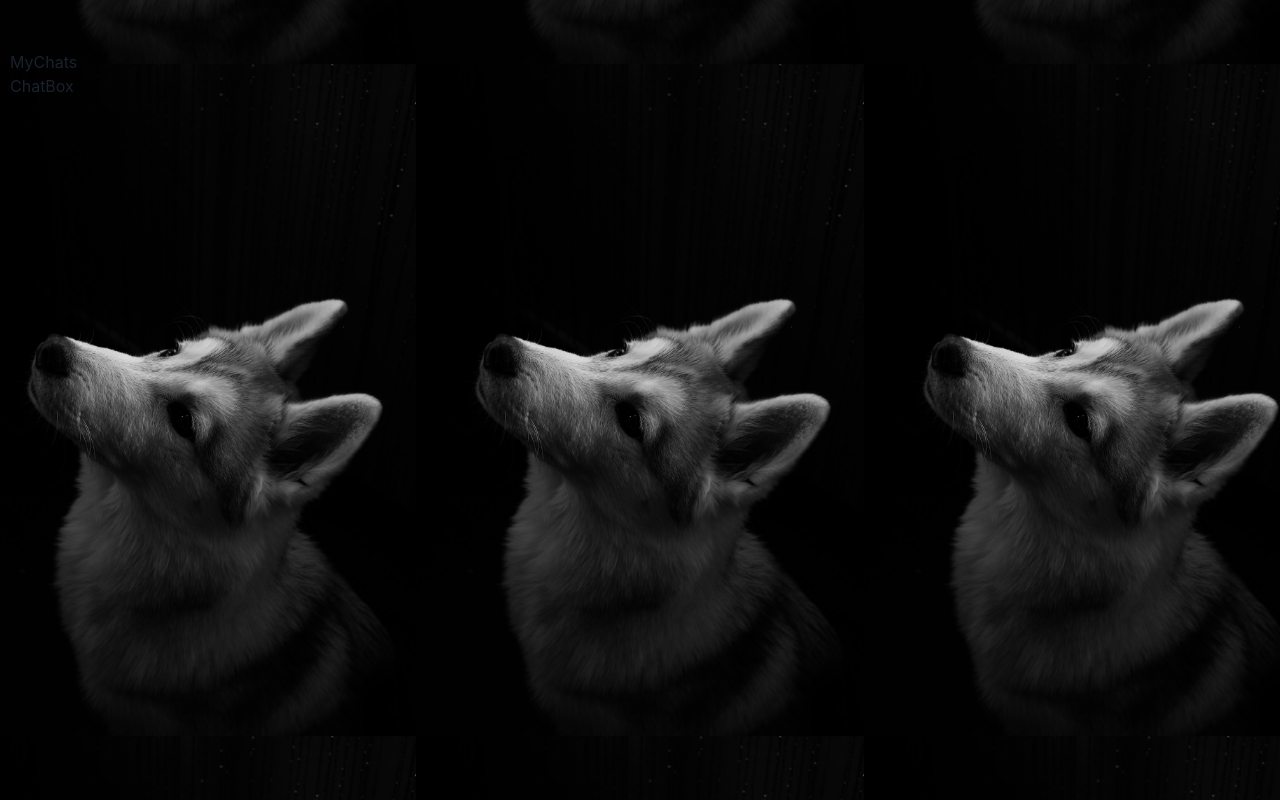
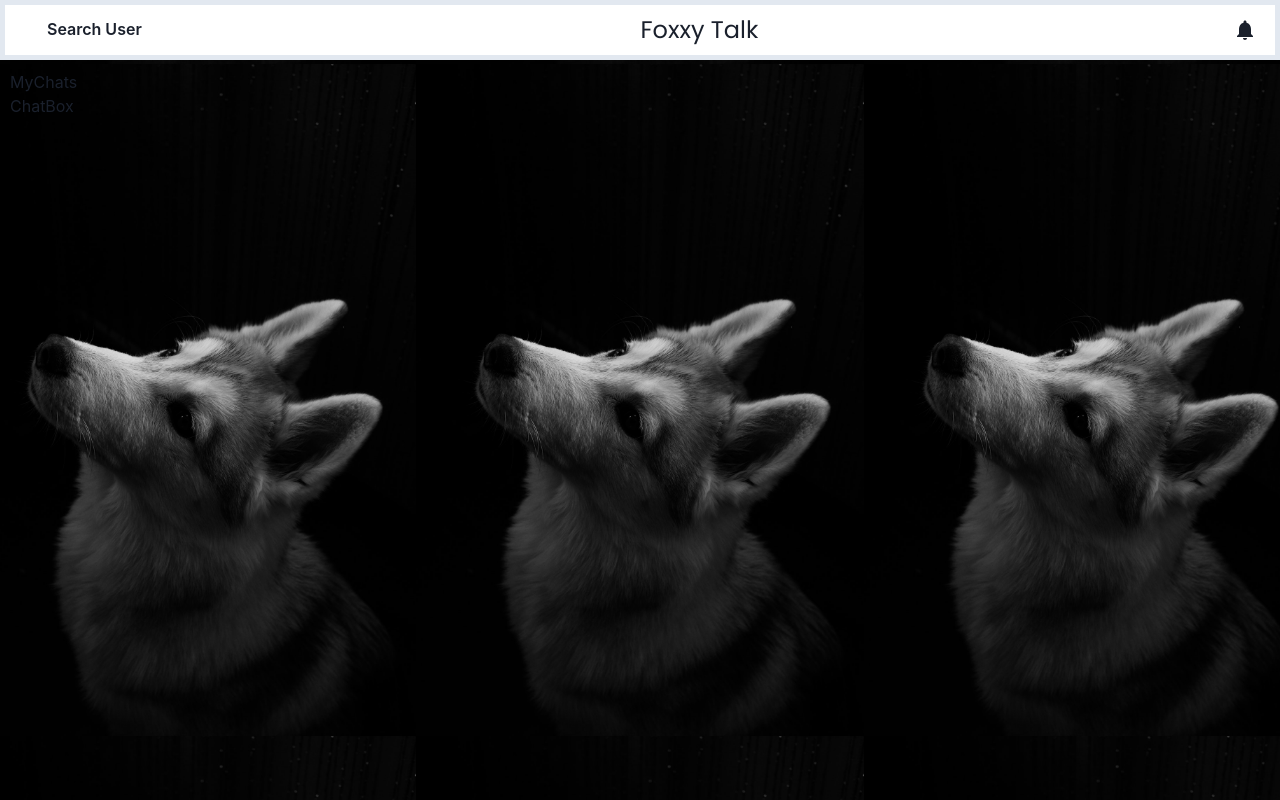
Before and after one commit to XideAyo/mern-chat-app, a React (Create React App) app in the folder frontend/: page /chats in a window 1280 px wide. Built offline with nearby package versions, Linux system fonts and the light colour scheme; sample sign-in values are in the browser's storage.

Commit message:
more styling to header component

```diff
--- a/frontend/package.json
+++ b/frontend/package.json
@@ -4,6 +4,7 @@
   "private": true,
   "proxy": "http://localhost:5000/",
   "dependencies": {
+    "@chakra-ui/icons": "^2.0.15",
     "@chakra-ui/react": "^2.3.4",
     "@emotion/react": "^11.10.4",
     "@emotion/styled": "^11.10.4",
--- a/frontend/src/Components/Miscellaneous/SideDrawer.js
+++ b/frontend/src/Components/Miscellaneous/SideDrawer.js
@@ -1,4 +1,13 @@
-import { Box, Button, Tooltip } from '@chakra-ui/react';
+import {
+  Box,
+  Button,
+  Menu,
+  MenuButton,
+  MenuList,
+  Text,
+  Tooltip,
+} from '@chakra-ui/react';
+import { BellIcon, ChevronDownIcon } from '@chakra-ui/icons';
 import React, { useState } from 'react';
 
 const SideDrawer = () => {
@@ -9,10 +18,34 @@ const SideDrawer = () => {
 
   return (
     <>
-      <Box>
-        <Tooltip label='Search Users t chat' hasArrow placement='bottom-end'>
-          <Button variant='ghost'></Button>
+      <Box
+        justifyContent='space-between'
+        alignItems='center'
+        bg='white'
+        w='100% '
+        p='5px 10px 5px 10px'
+        borderWidth='5px'
+        display='flex'
+      >
+        <Tooltip label='Search Users to chat' hasArrow placement='bottom-end'>
+          <Button variant='ghost'>
+            <Text d={{ base: 'none', md: 'flex' }} px='4'>
+              Search User
+            </Text>
+          </Button>
         </Tooltip>
+        <Text fontSize='2xl' fontFamily='Poppins'>
+          Foxxy Talk
+        </Text>
+        <div>
+          <Menu>
+            <MenuButton p={1}>
+              <BellIcon fontSize='2xl' m={1} />
+            </MenuButton>
+            {/* <MenuList></MenuList> */}
+          </Menu>
+          <Menu></Menu>
+        </div>
       </Box>
     </>
   );
```
Also changed, not shown: 1 other file (tests, documents, lock files or other folders).
